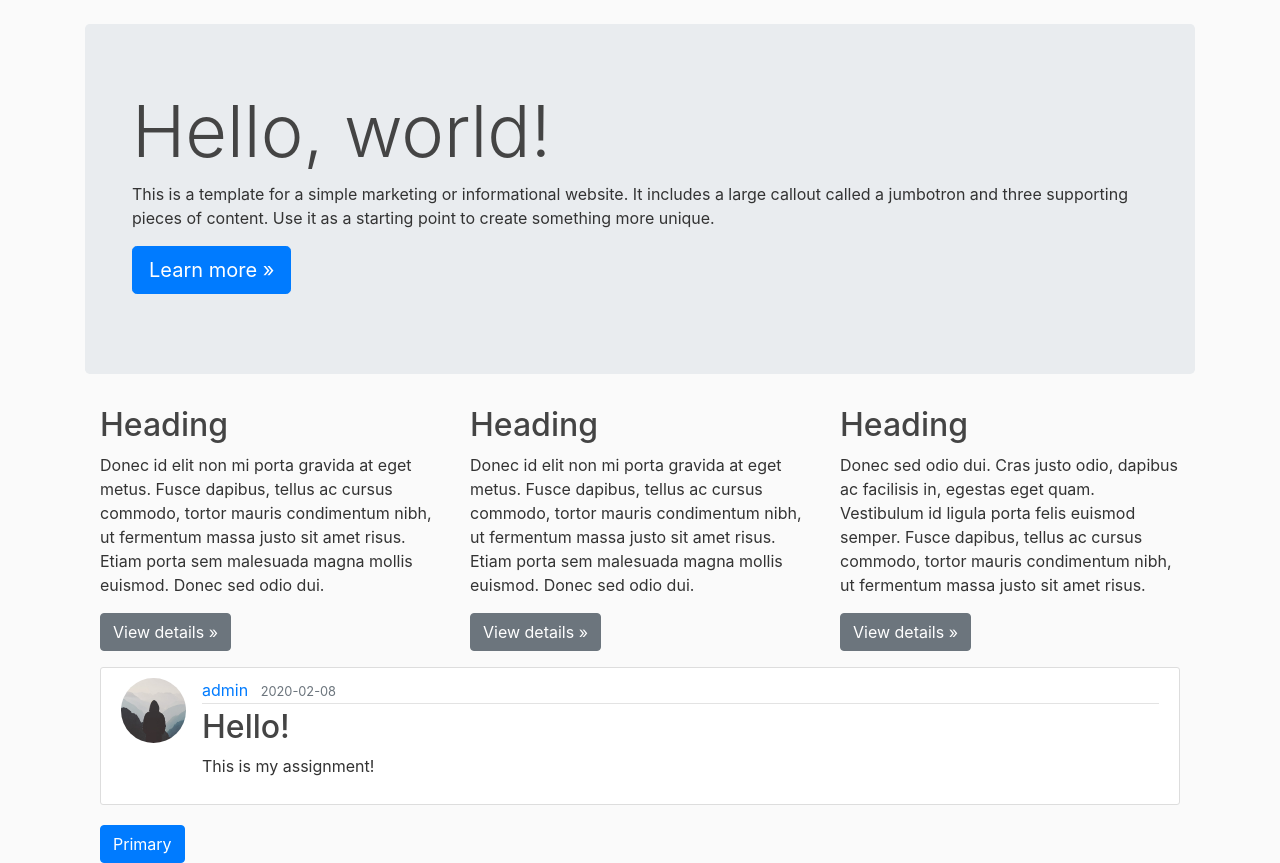
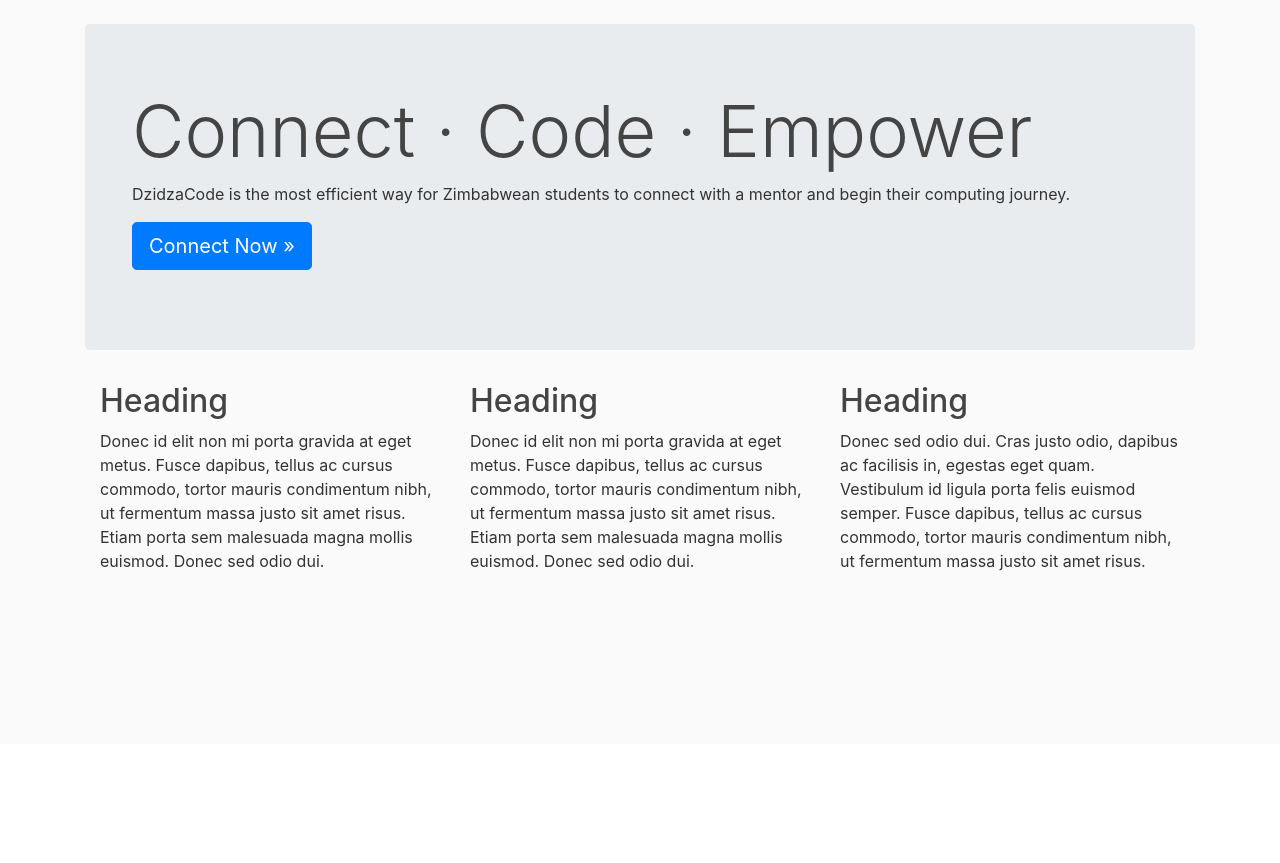
Before and after one commit to ikhovryak/DzidzaCode, a Flask app: page / in a window 1280 px wide. Shown: the part 56-919 px from the top of the page. After the commit the page ends 627 px from the top, so only its background shows below. Run offline with Flask 2, Linux system fonts and the light colour scheme; data comes from the database, SQL or seed files in the repository; some libraries are stand-ins or nearby versions.

Commit message:
Minor text changes

```diff
--- a/dzidza/templates/home.html
+++ b/dzidza/templates/home.html
@@ -2,9 +2,9 @@
 {% block content %}
 <div class="jumbotron">
     <div class="container">
-      <h1 class="display-3">Hello, world!</h1>
-      <p>This is a template for a simple marketing or informational website. It includes a large callout called a jumbotron and three supporting pieces of content. Use it as a starting point to create something more unique.</p>
-      <p><a class="btn btn-primary btn-lg" href="#" role="button">Learn more &raquo;</a></p>
+      <h1 class="display-3">Connect · Code · Empower</h1>
+      <p>DzidzaCode is the most efficient way for Zimbabwean students to connect with a mentor and begin their computing journey.</p>
+      <p><a class="btn btn-primary btn-lg" href="#" role="button">Connect Now &raquo;</a></p>
     </div>
   </div>
 
@@ -14,21 +14,21 @@
       <div class="col-md-4">
         <h2>Heading</h2>
         <p>Donec id elit non mi porta gravida at eget metus. Fusce dapibus, tellus ac cursus commodo, tortor mauris condimentum nibh, ut fermentum massa justo sit amet risus. Etiam porta sem malesuada magna mollis euismod. Donec sed odio dui. </p>
-        <p><a class="btn btn-secondary" href="#" role="button">View details &raquo;</a></p>
+        <!-- <p><a class="btn btn-secondary" href="#" role="button">View details &raquo;</a></p> -->
       </div>
       <div class="col-md-4">
         <h2>Heading</h2>
         <p>Donec id elit non mi porta gravida at eget metus. Fusce dapibus, tellus ac cursus commodo, tortor mauris condimentum nibh, ut fermentum massa justo sit amet risus. Etiam porta sem malesuada magna mollis euismod. Donec sed odio dui. </p>
-        <p><a class="btn btn-secondary" href="#" role="button">View details &raquo;</a></p>
+        <!-- <p><a class="btn btn-secondary" href="#" role="button">View details &raquo;</a></p> -->
       </div>
       <div class="col-md-4">
         <h2>Heading</h2>
         <p>Donec sed odio dui. Cras justo odio, dapibus ac facilisis in, egestas eget quam. Vestibulum id ligula porta felis euismod semper. Fusce dapibus, tellus ac cursus commodo, tortor mauris condimentum nibh, ut fermentum massa justo sit amet risus.</p>
-        <p><a class="btn btn-secondary" href="#" role="button">View details &raquo;</a></p>
+        <!-- <p><a class="btn btn-secondary" href="#" role="button">View details &raquo;</a></p> -->
       </div>
     </div>
 
-    {% for post in posts %}
+    <!-- {% for post in posts %}
         <article class="media content-section">
           <img class="rounded-circle article-img" src="{{ url_for('static', filename='profile_pics/' + post.author.image_file) }}">
           <div class="media-body">
@@ -40,6 +40,6 @@
             <p class="article-content">{{ post.content }}</p>
           </div>
         </article>
-    {% endfor %}
-    <button type="button" class="btn btn-primary">Primary</button>
+    {% endfor %} -->
+    <!-- <button type="button" class="btn btn-primary">Primary</button> -->
 {% endblock content %}
```
